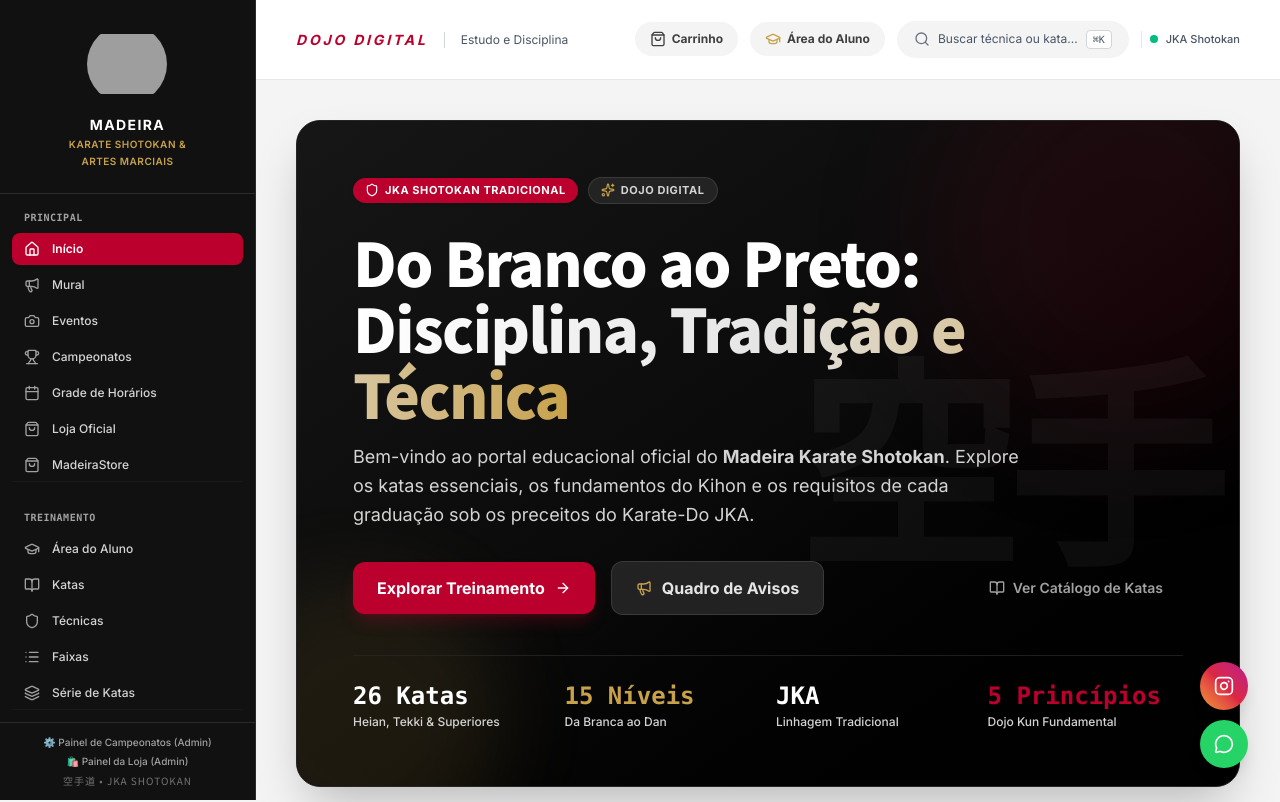
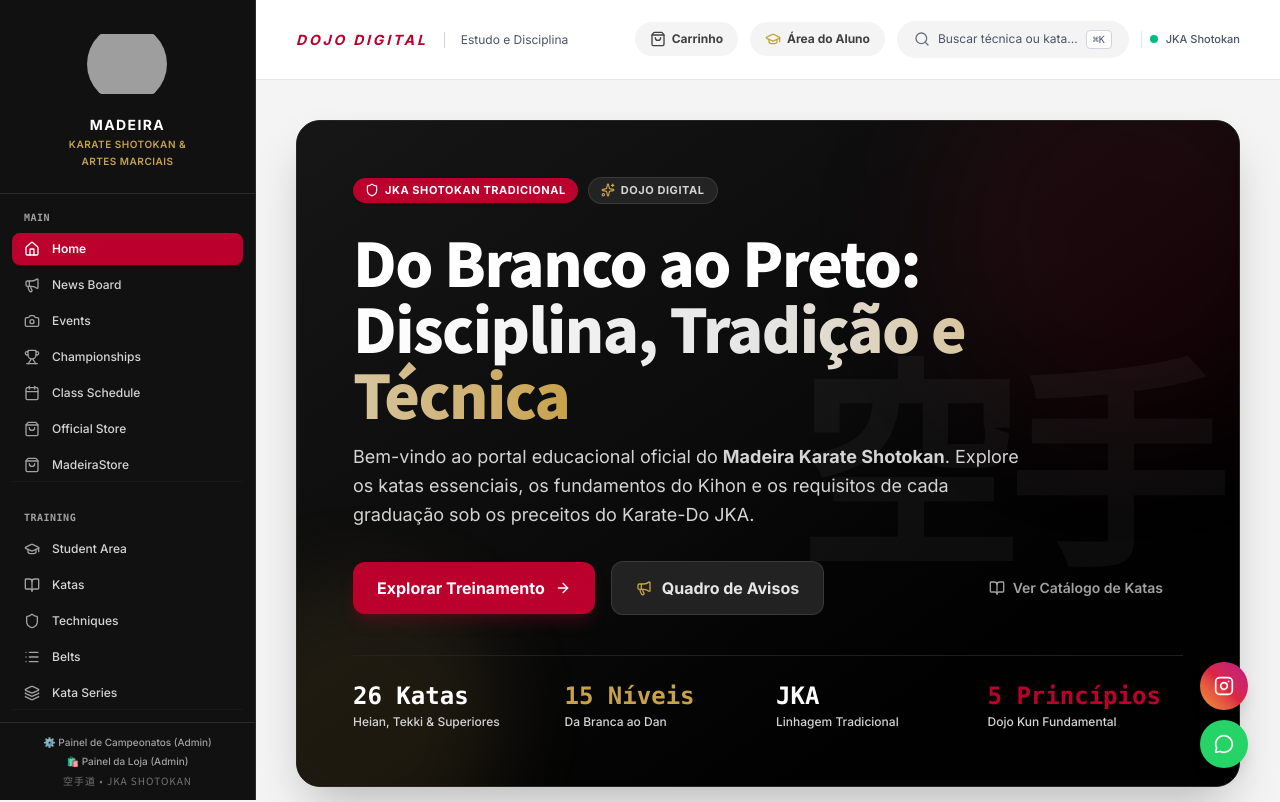
Before and after one commit to CMOURASIGA/webappshotokanmadeira, a React (Vite) app: page / in a window 1280 px wide. Shown: the top 802 px of the page. Built offline with nearby package versions, Linux system fonts and the light colour scheme; no server answers; grey boxes are pictures that could not be loaded; a web font is replaced by a local one.

Commit message:
feat(i18n): translate desktop navigation

```diff
--- a/src/components/Sidebar.tsx
+++ b/src/components/Sidebar.tsx
@@ -20,6 +20,7 @@ import {
 import { useAppData } from "../contexts/AppDataContext";
 import { useCart } from "../contexts/CartContext";
 import { PWAInstallButton } from "./pwa/PWAInstallButton";
+import { useLanguage } from "../i18n/LanguageContext";
 
 interface NavItem {
   name: string;
@@ -36,37 +37,38 @@ export function Sidebar() {
   const location = useLocation();
   const { config } = useAppData();
   const { totalItems } = useCart();
+  const { t } = useLanguage();
 
   const sections: NavSection[] = [
     {
-      title: "PRINCIPAL",
+      title: t("nav.main"),
       items: [
-        { name: "Início", path: "/", icon: Home },
-        { name: "Mural", path: "/mural", icon: Megaphone },
-        { name: "Eventos", path: "/events", icon: Camera },
-        { name: "Campeonatos", path: "/campeonatos", icon: Trophy },
-        { name: "Grade de Horários", path: "/schedule", icon: Calendar },
-        { name: "Loja Oficial", path: "/store", icon: ShoppingBag },
+        { name: t("nav.home"), path: "/", icon: Home },
+        { name: t("nav.wall"), path: "/mural", icon: Megaphone },
+        { name: t("nav.events"), path: "/events", icon: Camera },
+        { name: t("nav.championships"), path: "/campeonatos", icon: Trophy },
+        { name: t("nav.schedule"), path: "/schedule", icon: Calendar },
+        { name: t("nav.officialStore"), path: "/store", icon: ShoppingBag },
         { name: "MadeiraStore", path: "/madeirastore", icon: ShoppingBag },
       ]
     },
     {
-      title: "TREINAMENTO",
+      title: t("nav.training"),
       items: [
-        { name: "Área do Aluno", path: "/student-area", icon: GraduationCap },
+        { name: t("nav.studentArea"), path: "/student-area", icon: GraduationCap },
         { name: "Katas", path: "/katas", icon: BookOpen },
-        { name: "Técnicas", path: "/techniques", icon: Shield },
-        { name: "Faixas", path: "/belts", icon: List },
-        { name: "Série de Katas", path: "/kata-series", icon: Layers },
+        { name: t("nav.techniques"), path: "/techniques", icon: Shield },
+        { name: t("nav.belts"), path: "/belts", icon: List },
+        { name: t("nav.kataSeries"), path: "/kata-series", icon: Layers },
       ]
     },
     {
-      title: "CONHECIMENTO",
+      title: t("nav.knowledge"),
       items: [
-        { name: "Vocabulário", path: "/vocabulary", icon: Sparkles },
-        { name: "O que é Kata?", path: "/what-is-kata", icon: HelpCircle },
+        { name: t("nav.vocabulary"), path: "/vocabulary", icon: Sparkles },
+        { name: t("nav.whatIsKata"), path: "/what-is-kata", icon: HelpCircle },
         { name: "Dojo Kun", path: "/dojo-kun", icon: ScrollText },
-        { name: "História", path: "/history", icon: History },
+        { name: t("nav.history"), path: "/history", icon: History },
       ]
     }
   ];
```
